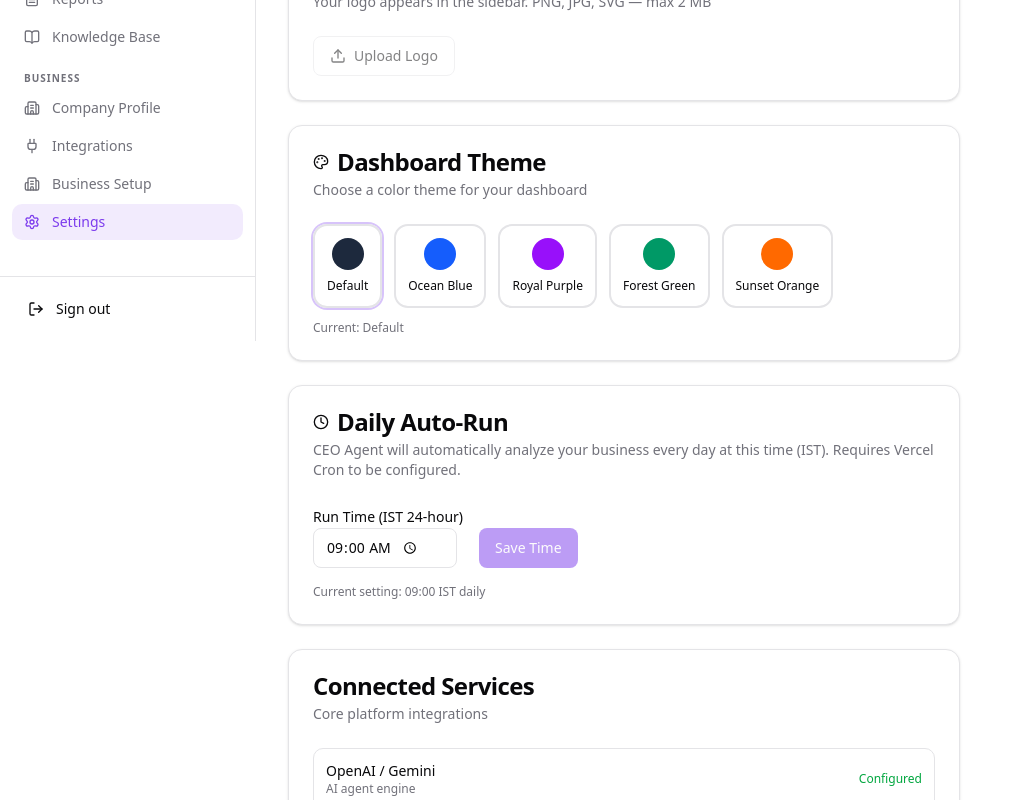
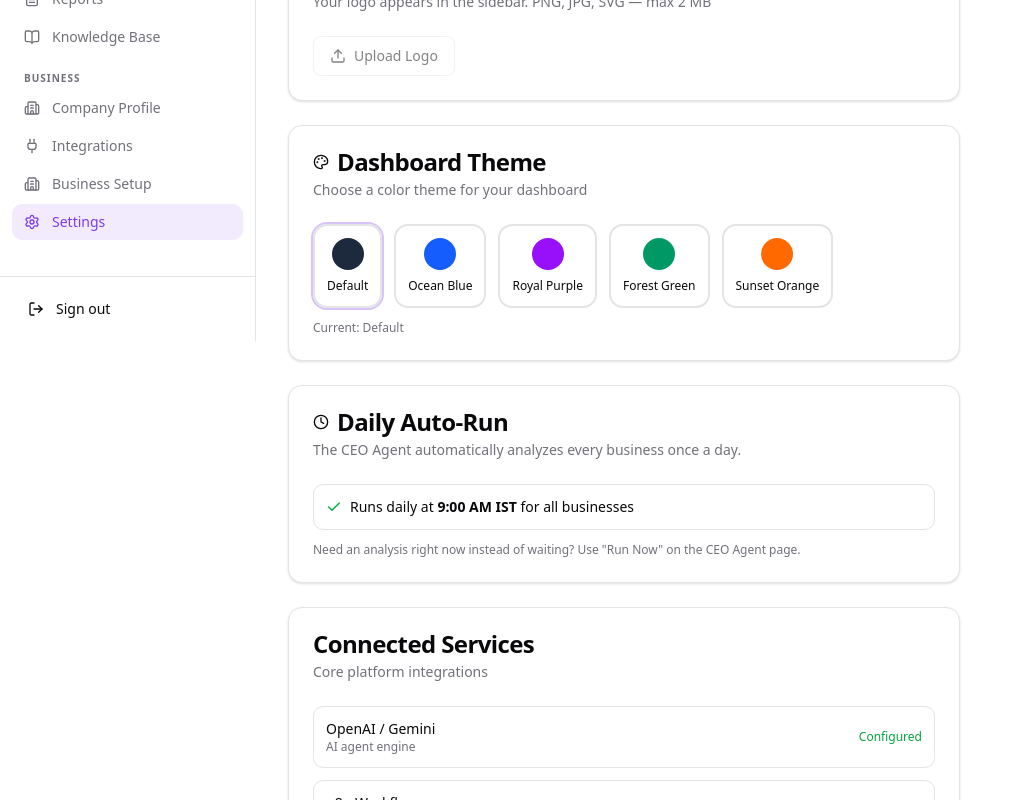
Before and after one commit to developerneuraxine-maker/multiagent, a Next.js app: page /settings in a window 1280 px wide. Shown: the part 459-1259 px from the top of the page, without its empty margins (0-1023 px from the left). Built offline with nearby package versions, Linux system fonts and the light colour scheme; no server answers.

Commit message:
update code

```diff
--- a/src/app/(dashboard)/settings/page.tsx
+++ b/src/app/(dashboard)/settings/page.tsx
@@ -10,7 +10,7 @@ import { Separator } from "@/components/ui/separator";
 import { createClient } from "@/lib/supabase/client";
 import { useBusiness } from "@/hooks/use-business";
 import { toast } from "sonner";
-import { Upload, Palette, Clock, User, Building2 } from "lucide-react";
+import { Upload, Palette, Clock, User, Building2, Check } from "lucide-react";
 import { cn } from "@/lib/utils";
 
 const THEMES = [
@@ -27,8 +27,6 @@ export default function SettingsPage() {
   const [saving, setSaving] = useState(false);
   const [selectedTheme, setSelectedTheme] = useState("default");
   const [savingTheme, setSavingTheme] = useState(false);
-  const [dailyRunTime, setDailyRunTime] = useState("09:00");
-  const [savingTime, setSavingTime] = useState(false);
   const [logoUrl, setLogoUrl] = useState<string | null>(null);
   const [uploadingLogo, setUploadingLogo] = useState(false);
   const logoInputRef = useRef<HTMLInputElement>(null);
@@ -37,7 +35,6 @@ export default function SettingsPage() {
     if (business) {
       const b = business as unknown as Record<string, unknown>;
       setSelectedTheme((b.theme as string) || "default");
-      setDailyRunTime((b.daily_run_time as string) || "09:00");
       setLogoUrl((b.logo_url as string) || null);
     }
   }, [business]);
@@ -66,19 +63,6 @@ export default function SettingsPage() {
     setSavingTheme(false);
     if (res.ok) { toast.success("Theme saved!"); refetch(); }
     else toast.error("Failed to save theme");
-  }
-
-  async function saveDailyRunTime() {
-    if (!business?.id) return;
-    setSavingTime(true);
-    const res = await fetch("/api/business", {
-      method: "PATCH",
-      headers: { "Content-Type": "application/json" },
-      body: JSON.stringify({ id: business.id, daily_run_time: dailyRunTime }),
-    });
-    setSavingTime(false);
-    if (res.ok) { toast.success("Daily run time saved!"); refetch(); }
-    else toast.error("Failed to save");
   }
 
   async function handleLogoUpload(e: React.ChangeEvent<HTMLInputElement>) {
@@ -210,28 +194,16 @@ export default function SettingsPage() {
           <CardHeader>
             <CardTitle className="flex items-center gap-2"><Clock className="h-4 w-4" />Daily Auto-Run</CardTitle>
             <CardDescription>
-              CEO Agent will automatically analyze your business every day at this time (IST).
-              Requires Vercel Cron to be configured.
+              The CEO Agent automatically analyzes every business once a day.
             </CardDescription>
           </CardHeader>
-          <CardContent className="space-y-4">
-            <div className="flex items-end gap-4">
-              <div className="space-y-2">
-                <Label htmlFor="dailyRunTime">Run Time (IST 24-hour)</Label>
-                <Input
-                  id="dailyRunTime"
-                  type="time"
-                  value={dailyRunTime}
-                  onChange={(e) => setDailyRunTime(e.target.value)}
-                  className="w-36"
-                />
-              </div>
-              <Button onClick={saveDailyRunTime} disabled={savingTime || !business}>
-                {savingTime ? "Saving..." : "Save Time"}
-              </Button>
+          <CardContent>
+            <div className="flex items-center gap-2 rounded-lg border p-3 text-sm">
+              <Check className="h-4 w-4 text-green-600" />
+              <span>Runs daily at <strong>9:00 AM IST</strong> for all businesses</span>
             </div>
-            <p className="text-xs text-muted-foreground">
-              Current setting: {dailyRunTime} IST daily
+            <p className="mt-3 text-xs text-muted-foreground">
+              Need an analysis right now instead of waiting? Use &quot;Run Now&quot; on the CEO Agent page.
             </p>
           </CardContent>
         </Card>
--- a/src/app/api/cron/daily/route.ts
+++ b/src/app/api/cron/daily/route.ts
@@ -1,8 +1,10 @@
 import { NextResponse } from "next/server";
 import { createServiceClient } from "@/lib/supabase/server";
 
-// Called by Vercel Cron daily. Triggers CEO Master Workflow for all businesses
-// that have daily_run_time configured and it matches the current hour.
+// Called by Vercel Cron once a day (~9am IST). Triggers CEO Master Workflow
+// for every onboarded business. Vercel's Hobby plan only allows once-per-day
+// cron jobs, so this fires for all businesses at the same fixed time rather
+// than honoring each business's individual daily_run_time preference.
 export async function GET(request: Request) {
   const authHeader = request.headers.get("authorization");
   if (authHeader !== `Bearer ${process.env.CRON_SECRET}`) {
@@ -19,18 +21,10 @@ export async function GET(request: Request) {
     return NextResponse.json({ triggered: 0 });
   }
 
-  const now = new Date();
-  const currentHour = now.toLocaleTimeString("en-IN", {
-    hour: "2-digit", minute: "2-digit", hour12: false, timeZone: "Asia/Kolkata",
-  }).slice(0, 5);
-
   const { triggerMasterWorkflow } = await import("@/lib/n8n");
   let triggered = 0;
 
   for (const business of businesses) {
-    const runTime = (business as { daily_run_time?: string }).daily_run_time ?? "09:00";
-    if (runTime !== currentHour) continue;
-
     triggerMasterWorkflow(business).catch((err: unknown) =>
       console.error(`[cron] Failed for business ${business.id}:`, err)
     );
@@ -38,11 +32,11 @@ export async function GET(request: Request) {
     await db.from("activity_feed").insert({
       business_id: business.id,
       action: "Daily CEO Agent analysis triggered automatically",
-      details: { event: "daily_cron_run", run_time: currentHour },
+      details: { event: "daily_cron_run" },
     });
 
     triggered++;
   }
 
-  return NextResponse.json({ triggered, checked: businesses.length, time: currentHour });
+  return NextResponse.json({ triggered, checked: businesses.length });
 }
```
Also changed, not shown: vercel.json.
